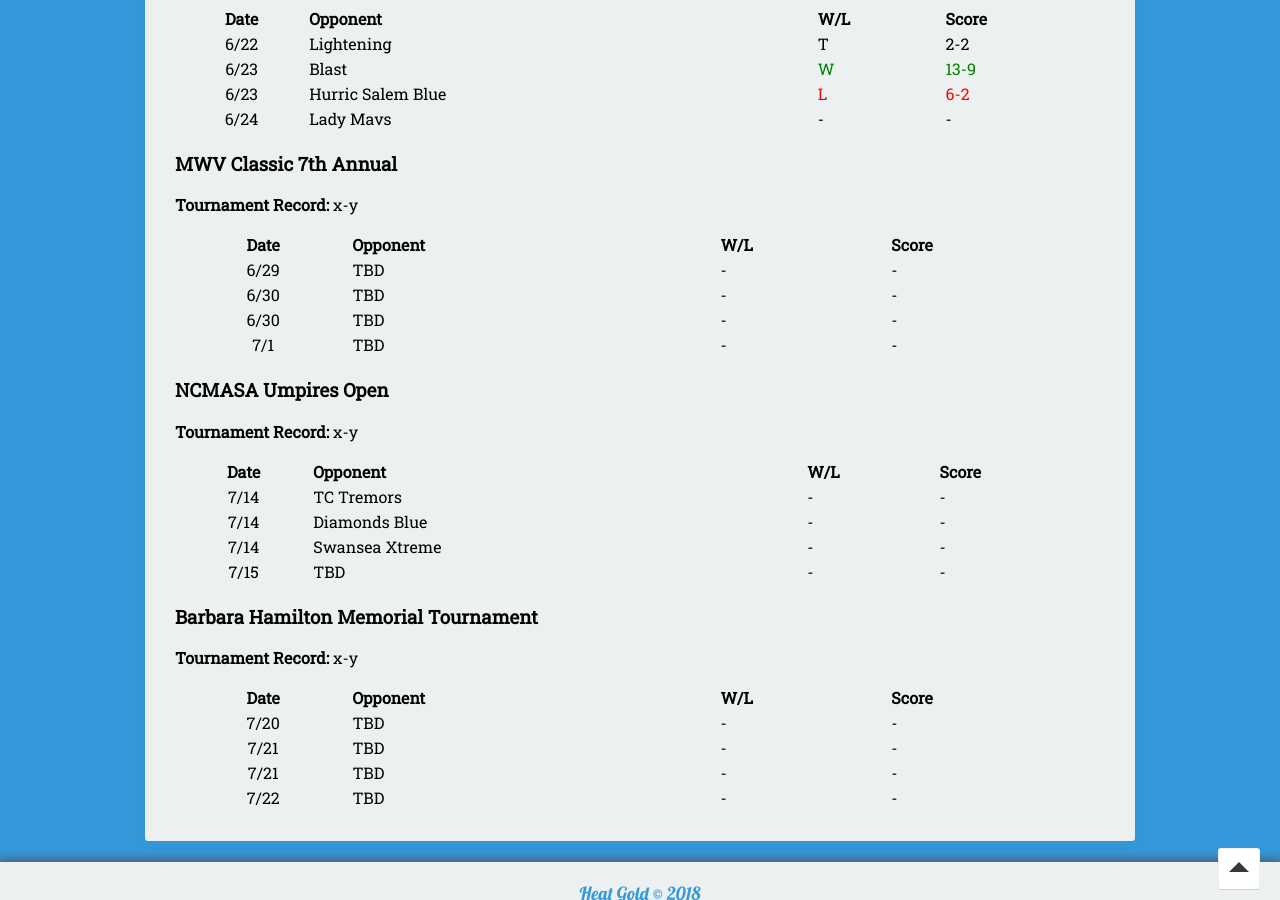
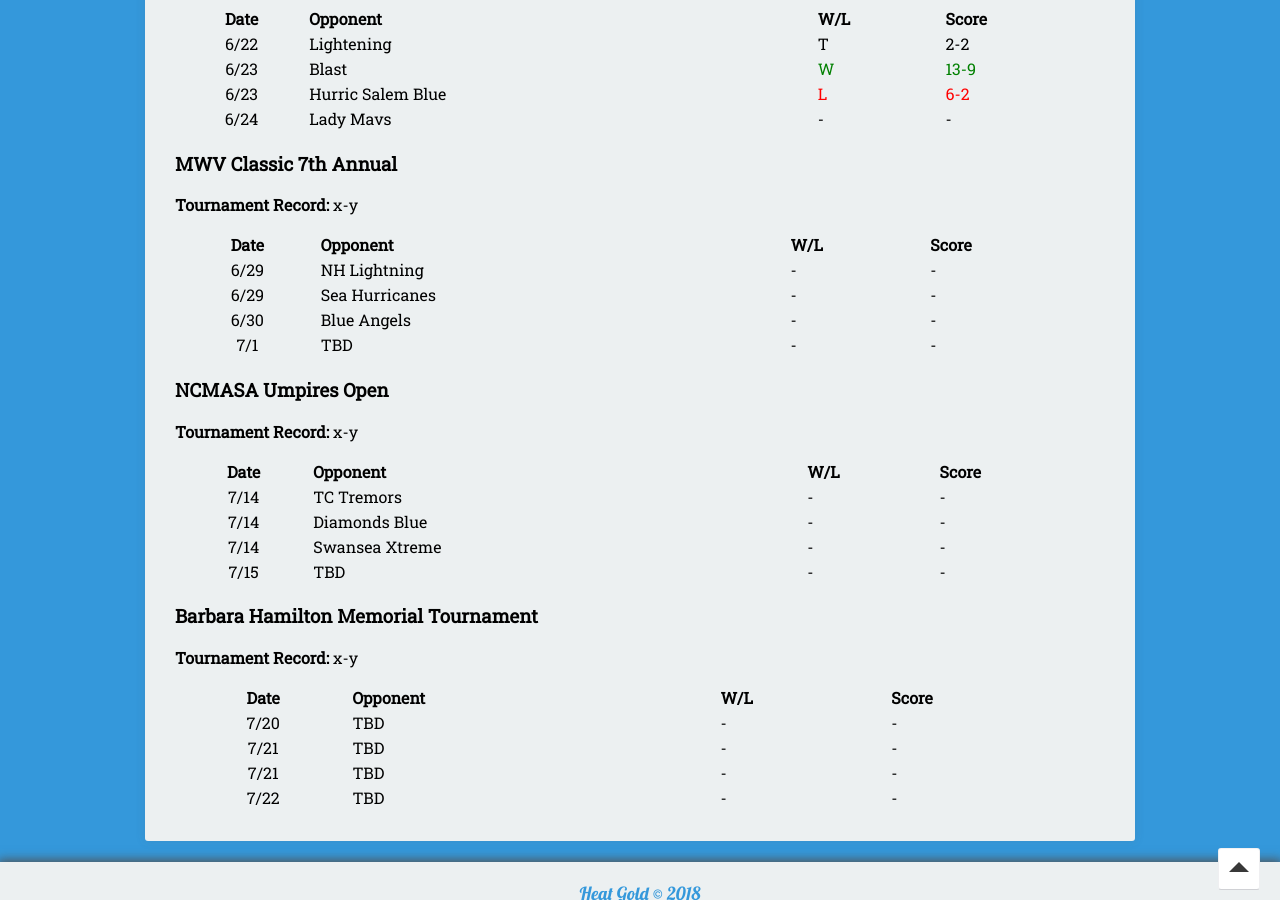
Before and after one commit to seanmerrow/ecf, a Jekyll site: the page built from results/index.md, in a window 1280 px wide and 900 px high, scrolled down 1733 px. Built offline with Jekyll 4.4.1, drawn with Linux system fonts in a browser that asks for light colours; nearby versions of some CDN libraries.

Commit message:
Update index.md

```diff
--- a/results/index.md
+++ b/results/index.md
@@ -98,9 +98,9 @@ permalink: /results/
 
 |Date  | Opponent | W/L | Score |
 |:----:|:--------|:----|:----|
-| 6/29  |TBD |<span style="color:black">-</span>|<span style="color:black">-</span>|
-| 6/30  |TBD |<span style="color:black">-</span>|<span style="color:black">-</span>|
-| 6/30  |TBD |<span style="color:black">-</span>|<span style="color:black">-</span>|
+| 6/29  |NH Lightning |<span style="color:black">-</span>|<span style="color:black">-</span>|
+| 6/29  |Sea Hurricanes |<span style="color:black">-</span>|<span style="color:black">-</span>|
+| 6/30  |Blue Angels |<span style="color:black">-</span>|<span style="color:black">-</span>|
 | 7/1  |TBD |<span style="color:black">-</span>|<span style="color:black">-</span>|
 
 
```
